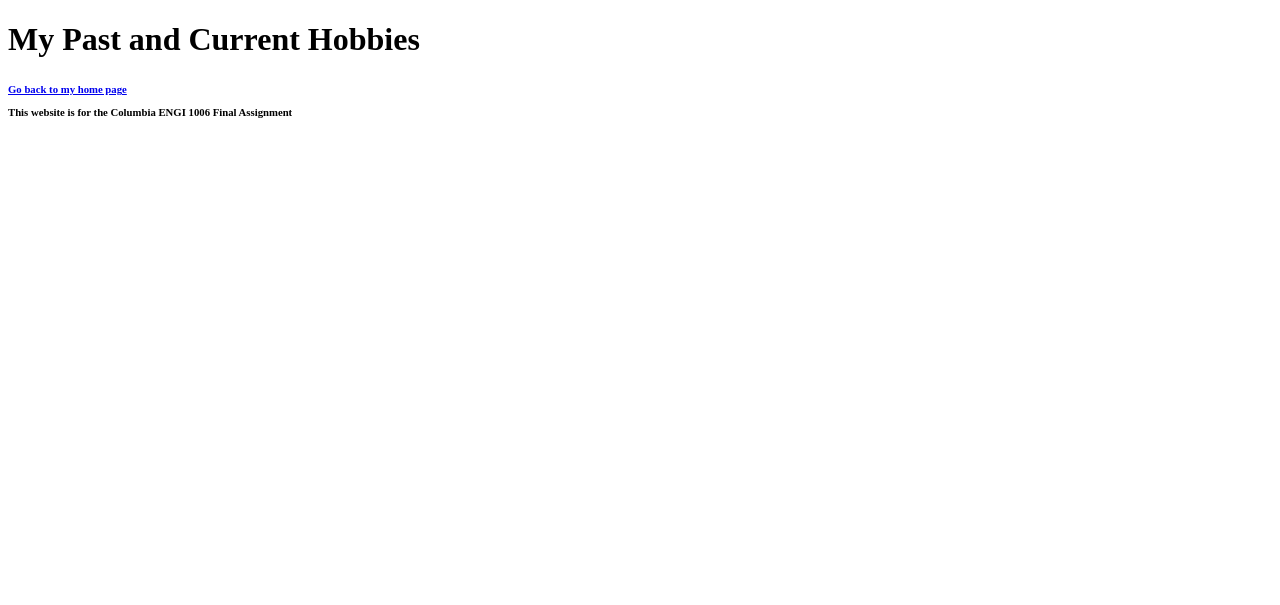
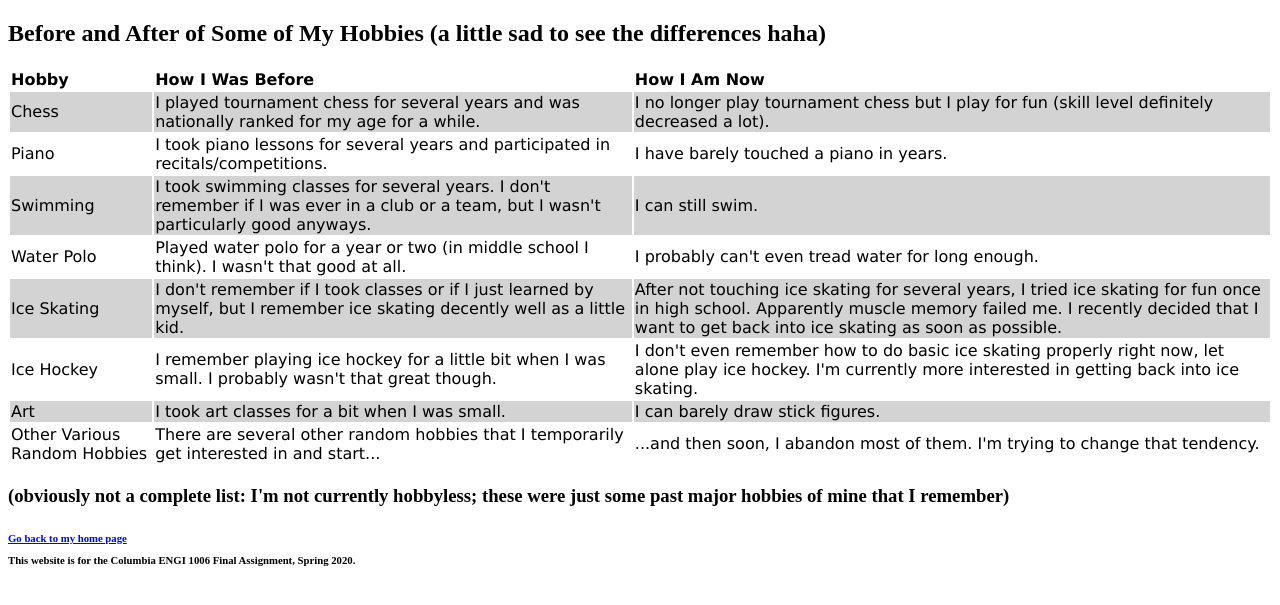
Before and after one commit to jrq2105/jrq2105-final, a Flask app: page /hobbies in a window 1280 px wide. Shown: the top 605 px of the page. Run offline with Flask 2, Linux system fonts and the light colour scheme.

Commit message:
Finished hobbies page. Added readme.txt. Assignment completed.

```diff
--- a/jrq2105-final/templates/hobbies.html
+++ b/jrq2105-final/templates/hobbies.html
@@ -9,12 +9,125 @@
         <!-- title of page -->
         <title>Hobbies</title>
 
+        <!-- style for table -->
+        <style>
+
+            table {
+                font-family: verdana, sans-serif;
+            }
+
+            td, th {
+                text-align: left;
+                padding: 10 px;
+            }
+
+            tr:nth-child(even) {
+                background-color: lightgray;
+            }
+
+        </style>
+
     </head>
 
 
     <body>
 
-        <h1>My Past and Current Hobbies</h1>
+        <h2>
+            Before and After of Some of My Hobbies (a little sad to see the
+            differences haha)
+        </h2>
+
+        <!-- table with some of my hobbies -->
+        <table>
+            <tr>
+                <th>Hobby</th>
+                <th>How I Was Before</th>
+                <th>How I Am Now</th>
+            </tr>
+            <tr>
+                <td>Chess</td>
+                <td>
+                    I played tournament chess for several years and was
+                    nationally ranked for my age for a while.
+                </td>
+                <td>
+                    I no longer play tournament chess but I play for fun (skill
+                    level definitely decreased a lot).
+                </td>
+            </tr>
+            <tr>
+                <td>Piano</td>
+                <td>
+                    I took piano lessons for several years and participated in
+                    recitals/competitions.
+                </td>
+                <td>I have barely touched a piano in years.</td>
+            </tr>
+            <tr>
+                <td>Swimming</td>
+                <td>
+                    I took swimming classes for several years. I don't remember
+                    if I was ever in a club or a team, but I wasn't
+                    particularly good anyways.
+                </td>
+                <td>I can still swim.</td>
+            </tr>
+            <tr>
+                <td>Water Polo</td>
+                <td>
+                    Played water polo for a year or two (in middle school I
+                    think). I wasn't that good at all.
+                </td>
+                <td>I probably can't even tread water for long enough.</td>
+            </tr>
+            <tr>
+                <td>Ice Skating</td>
+                <td>
+                    I don't remember if I took classes or if I just learned by
+                    myself, but I remember ice skating decently well as a
+                    little kid.
+                </td>
+                <td>
+                    After not touching ice skating for several years, I tried
+                    ice skating for fun once in high school. Apparently muscle
+                    memory failed me. I recently decided that I want to get
+                    back into ice skating as soon as possible.
+                </td>
+            </tr>
+            <tr>
+                <td>Ice Hockey</td>
+                <td>
+                    I remember playing ice hockey for a little bit when I was
+                    small. I probably wasn't that great though.
+                </td>
+                <td>
+                    I don't even remember how to do basic ice skating properly
+                    right now, let alone play ice hockey. I'm currently more
+                    interested in getting back into ice skating.
+                </td>
+            </tr>
+            <tr>
+                <td>Art</td>
+                <td>I took art classes for a bit when I was small.</td>
+                <td>I can barely draw stick figures.</td>
+            </tr>
+            <tr>
+                <td>Other Various Random Hobbies</td>
+                <td>
+                    There are several other random hobbies that I temporarily
+                    get interested in and start...
+                </td>
+                <td>
+                    ...and then soon, I abandon most of them. I'm trying to
+                    change that tendency.
+                </td>
+            </tr>
+        </table>
+
+        <h3>
+            (obviously not a complete list: I'm not currently hobbyless; these
+            were just some past major hobbies of mine that I remember)
+        </h3>
 
     </body>
 
@@ -23,11 +136,11 @@
 
         <!-- extra info and link to home page -->
         <h6>
-
             <a href = "/">Go back to my home page</a>
-
-            <p>This website is for the Columbia ENGI 1006 Final Assignment</p>
-
+            <p>
+                This website is for the Columbia ENGI 1006 Final Assignment,
+                Spring 2020.
+            </p>
         </h6>
 
     </footer>
```
Also changed, not shown: jrq2105-final/templates/easter_egg.html (+5 -4 lines), jrq2105-final/templates/home.html (+5 -4 lines), jrq2105-final/templates/random_facts_game.html (+19 -9 lines), jrq2105-final/readme.txt (added), 1 other file.
